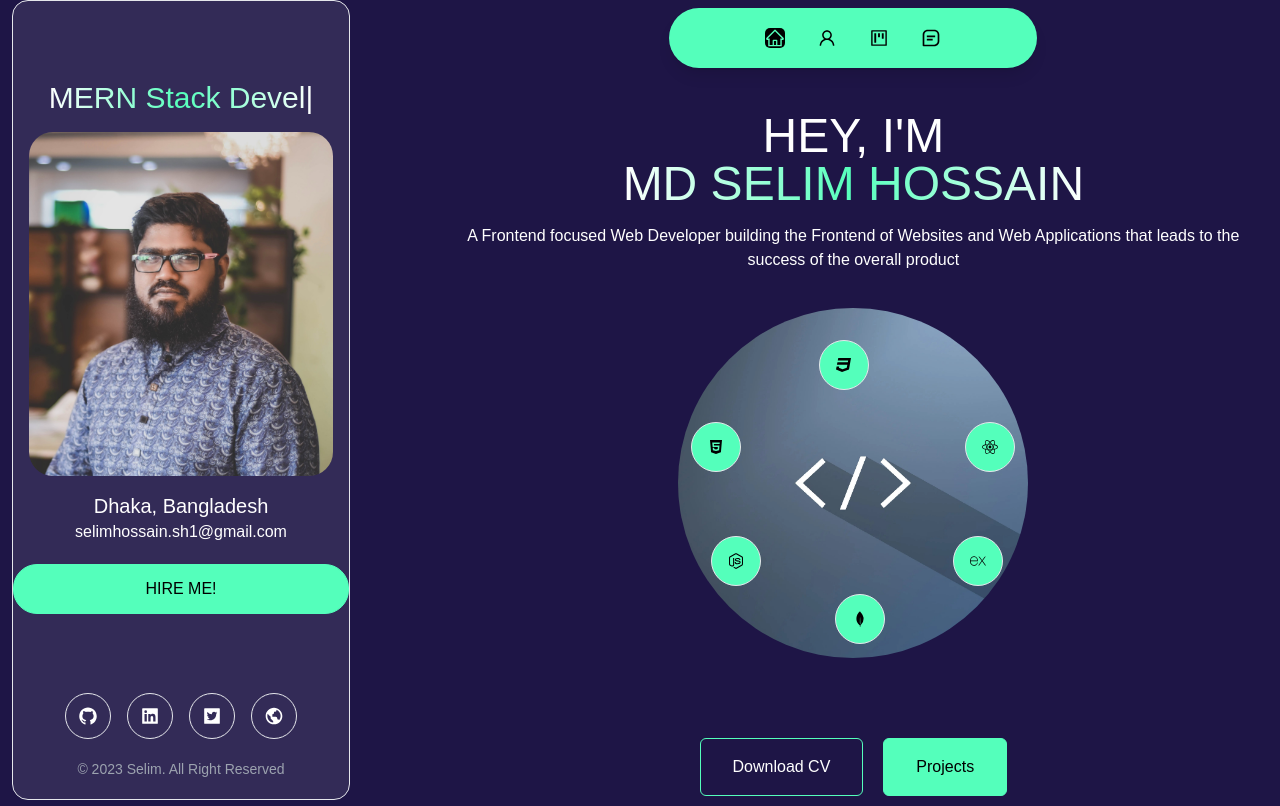
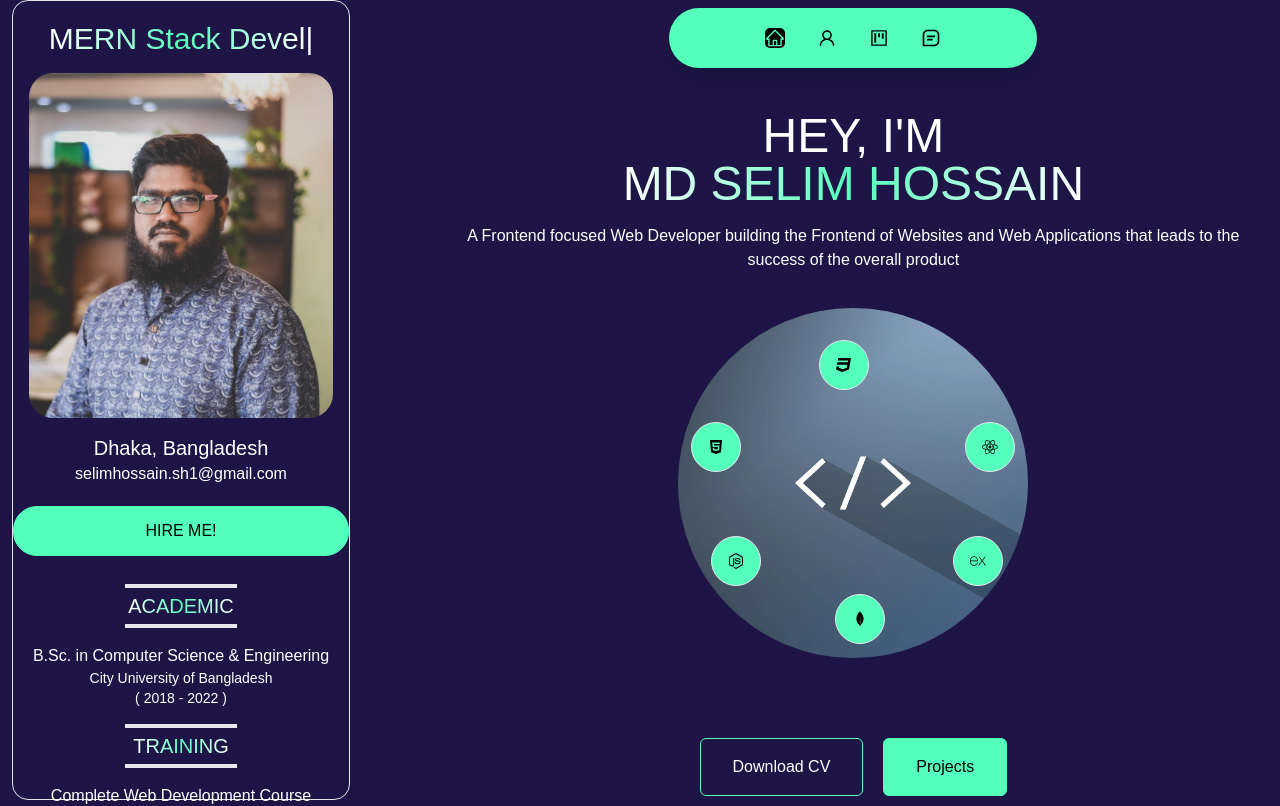
Before and after one commit to selim121/portfolio, a React (Vite) app: page / in a window 1280 px wide. Shown: the top 806 px of the page. Built offline with nearby package versions, Linux system fonts and the light colour scheme.

Commit message:
academic and training added

```diff
--- a/src/components/Contact/Contact.jsx
+++ b/src/components/Contact/Contact.jsx
@@ -1,5 +1,9 @@
 
 const Contact = () => {
+    const getCurrentYear = () => {
+        return new Date().getFullYear();
+    };
+    const currentYear = getCurrentYear();
     return (
         <div id="contact">
             <div className="border-t-4 border-b-4 md:w-1/3 w-1/2 py-3 mx-auto mb-5">
@@ -20,6 +24,7 @@ const Contact = () => {
                     </div>
                 </div>
             </div>
+            <p className="text-white text-sm py-5"><p>&copy; {currentYear} Selim. All Right Reserved</p></p>
         </div>
     );
 };
--- a/src/components/Navbar/Navbar.jsx
+++ b/src/components/Navbar/Navbar.jsx
@@ -49,7 +49,7 @@ const Navbar = () => {
             <div data-aos="fade-right"
                 data-aos-offset="300"
                 data-aos-easing="ease-in-sine" className="lg:fixed lg:w-[350px] ">
-                <div className="border card lg:h-screen lg:ms-3 lg:bg-base-200 lg:bg-opacity-10 bg-indigo-950 ">
+                <div className="border card lg:h-screen lg:ms-3">
                     <div className="flex flex-col items-center lg:my-auto">
                         <div>
                             <div className="text-white mt-5">
@@ -72,8 +72,20 @@ const Navbar = () => {
                         <h3 className='text-white'>selimhossain.sh1@gmail.com</h3>
 
                         <button className='hire-btn my-5 py-3 rounded-3xl uppercase hover:text-[#54FFBB] hover:bg-inherit border border-[#54FFBB]'>Hire me!</button>
+
+                        <div className="border-t-4 border-b-4 md:w-1/3 w-1/2 py-1 mx-auto mt-2 text-center">
+                            <span className="text-xl uppercase bg-gradient-to-r from-[#FFFFFF] via-[#54FFBB] to-[#FFFFFF] text-transparent bg-clip-text">Academic</span>
+                        </div>
+                        <p className="text-white mt-4">B.Sc. in Computer Science & Engineering</p>
+                        <p className="text-white font-light text-sm">City University of Bangladesh</p>
+                        <p className="text-white font-light text-sm">( 2018 - 2022 )</p>
+
+                        <div className="border-t-4 border-b-4 md:w-1/3 w-1/2 py-1 mx-auto text-center mt-4">
+                            <span className="text-xl uppercase bg-gradient-to-r from-[#FFFFFF] via-[#54FFBB] to-[#FFFFFF] text-transparent bg-clip-text">Training</span>
+                        </div>
+                        <p className="text-white mt-4">Complete Web Development Course</p>
+                        <p className="text-white font-light text-sm pb-3">Programming Hero</p>
                     </div>
-
                     <div className="text-center">
                         <div className="flex gap-4 p-link justify-center">
                             <a className='border hover:border-[#54FFBB] p-3 rounded-full' href="#"><AiFillGithub /></a>
@@ -81,7 +93,7 @@ const Navbar = () => {
                             <a className='border hover:border-[#54FFBB] p-3 rounded-full' href="#"><AiFillTwitterSquare /></a>
                             <a className='border hover:border-[#54FFBB] p-3 rounded-full' href="#"><BiWorld /></a>
                         </div>
-                        <p className="text-gray-400 text-sm py-5"><p>&copy; {currentYear} Selim. All Right Reserved</p></p>
+                        <p className="text-gray-400 text-sm py-5 d-none lg:block"><p>&copy; {currentYear} Selim. All Right Reserved</p></p>
                     </div>
                 </div>
             </div>
```
